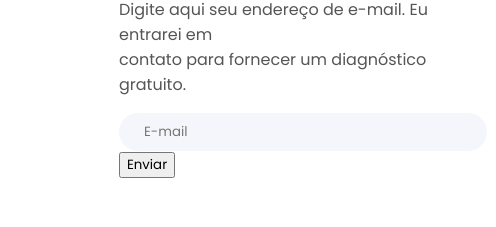
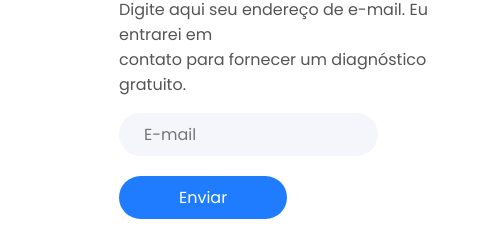
Before and after one commit to Juliovsk1/Portfolio_projeto, a plain HTML site: page index.html in a window 1280 px wide. Shown: the part 1284-1511 px from the top of the page, 596-1092 px from the left. Before the commit the page ends 1470 px from the top, so only its background shows below. Drawn offline with Linux system fonts and the light colour scheme.

Commit message:
botao enivar e outras alt

```diff
--- a/index.html
+++ b/index.html
@@ -80,5 +80,10 @@
               <button id="botaoForm" type="submit">Enviar</button>
         </div>
     </div>
+    <div class="conteiner">
+        <div>
+
+        </div>
+        </div>
 </body>
 </html>
--- a/style.css
+++ b/style.css
@@ -130,8 +130,19 @@ a{
 }
 #inputEmail{
     border-radius: 50px;
-    background: #F5F6FB;
-    width: 90%;
+    width: 60%;
     border: 0;
-    padding: 9px 7px 9px 25px;
+    padding: 9px 10px 9px 25px;
+    font-size: 16px;
+    background-color: #F5F6FB;
+    color: #575455;
 }
+#botaoForm{
+    margin-top: 20px;
+    border-radius: 50px;
+    background-color: #1F7CFF;
+    color: white;
+    font-size: 16px;
+    padding: 9px 60px 9px 60px;
+    border: 0px;
+}
```
